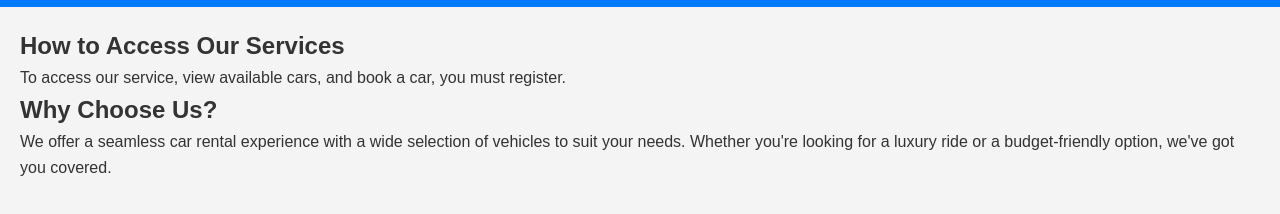
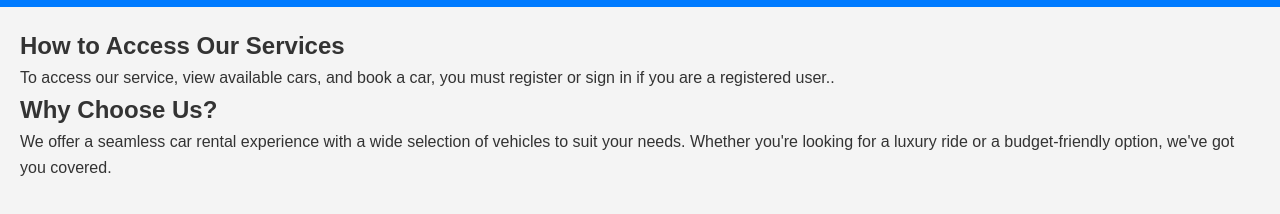
Before and after one commit to waliyow17/Waliko-car-hire-company-, a plain HTML site: page index.html in a window 1280 px wide. Shown: the part 66-280 px from the top of the page. Drawn offline with Linux system fonts and the light colour scheme.

Commit message:
Update index.html

```diff
--- a/index.html
+++ b/index.html
@@ -152,7 +152,7 @@
   <!-- Main Container -->
   <div class="container" id="mainContent">
       <h2>How to Access Our Services</h2>
-<p>To access our service, view available cars, and book a car, you must register.</p>
+<p>To access our service, view available cars, and book a car,  you must register or sign in if you are a registered user..</p>
     <h2>Why Choose Us?</h2>
 <p>We offer a seamless car rental experience with a wide selection of vehicles to suit your needs. Whether you're looking for a luxury ride or a budget-friendly option, we've got you covered.</p>
 </body>
```
